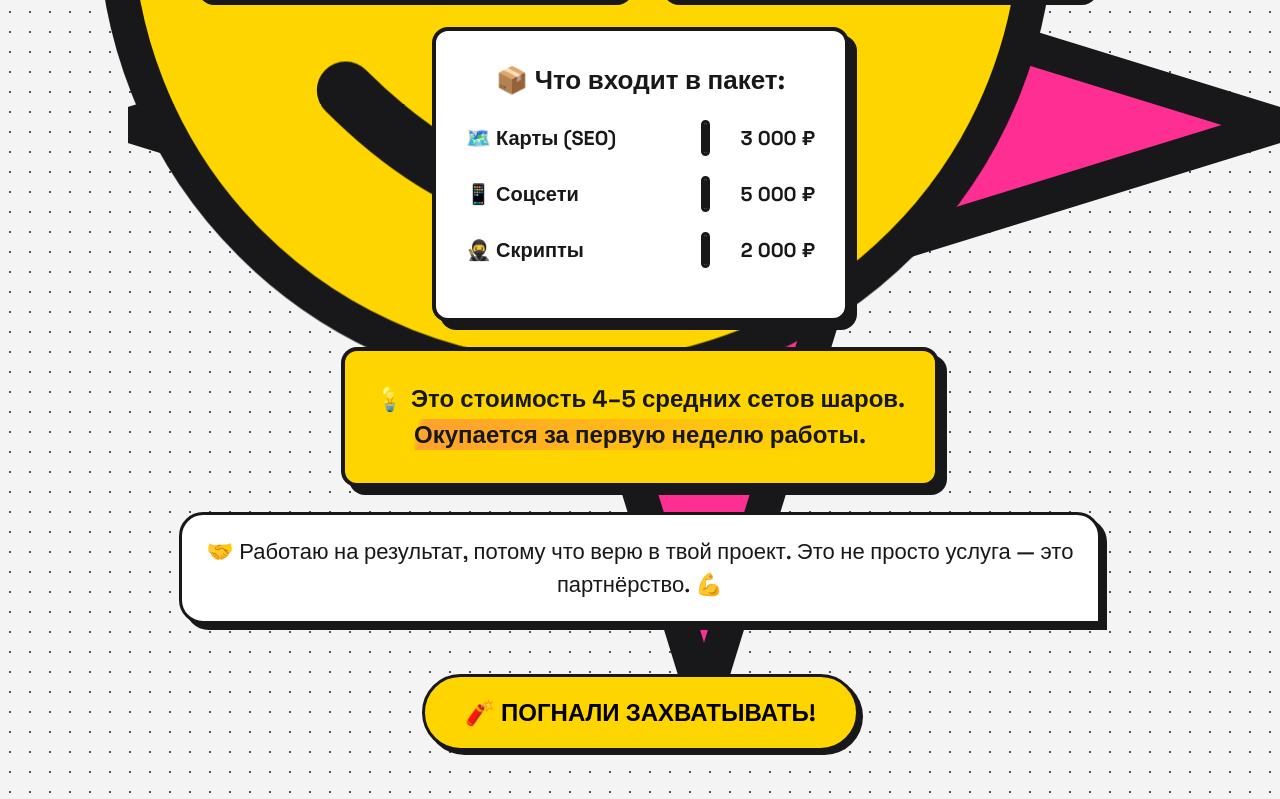
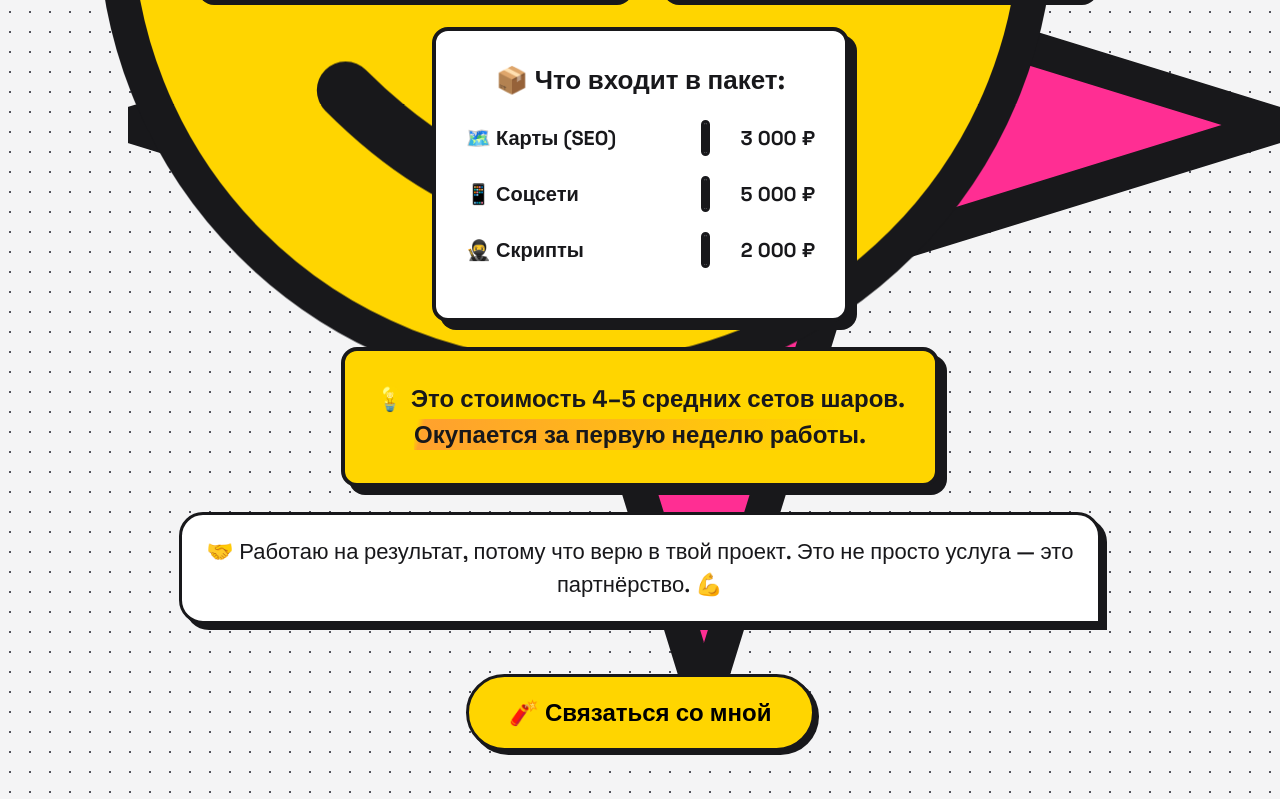
Before and after one commit to hotdiz/sharmix, a plain HTML site: page presentation_nn.html in a window 1280 px wide. Shown: the part 5558-6357 px from the top of the page. Drawn offline with Linux system fonts and the light colour scheme.

Commit message:
Update presentation_nn.html

```diff
--- a/presentation_nn.html
+++ b/presentation_nn.html
@@ -1130,8 +1130,8 @@
         </div>
 
         <button class="brutal-btn reveal d-3" style="margin-top: 30px; font-size: 24px; padding: 20px 40px;"
-            onclick="window.scrollTo(0,0)">
-            🧨 ПОГНАЛИ ЗАХВАТЫВАТЬ!
+            onclick=window.location.href='https://t.me/vnmdn">
+            🧨 Связаться со мной
         </button>
     </section>
 
@@ -1199,4 +1199,5 @@
     </script>
 </body>
 
+
 </html>
```
